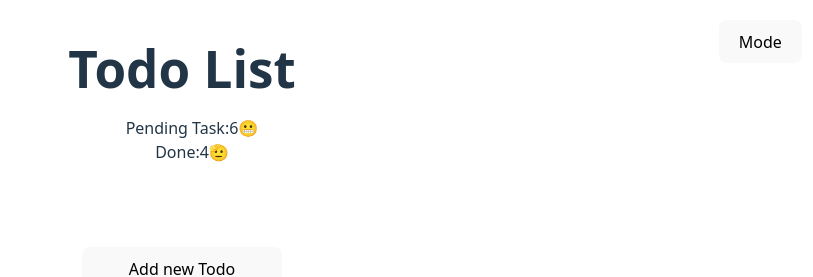
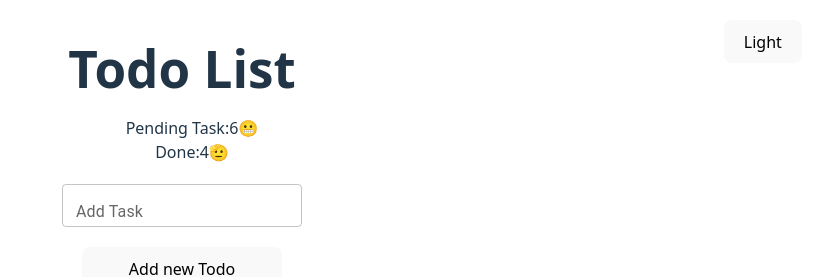
Before and after one commit to RajSiddhpuri44/Todo, a React (Vite) app: page / in a window 1280 px wide. Shown: the top 277 px of the page, without its empty margins (458-1271 px from the left). Built offline with nearby package versions, Linux system fonts and the light colour scheme.

Commit message:
dark theme

```diff
--- a/src/Todo.jsx
+++ b/src/Todo.jsx
@@ -8,6 +8,15 @@ import TextField from "@mui/material/TextField";
 export default function Todo() {
   let [todos, setTodos] = useState(() => arrangeTask(initData));
   let [newTask, setNewTask] = useState("");
+  let [darkMode, setDarkMode] = useState(true);
+
+  function changeTheme() {
+    document.querySelector("body").style.backgroundColor = darkMode
+      ? "white"
+      : "#242424";
+    document.body.style.color = darkMode ? "black" : "white";
+    setDarkMode(!darkMode);
+  }
 
   let totalTask = todos.length;
   let doneTask = todos.filter((task) => task.isDone).length;
@@ -35,7 +44,9 @@ export default function Todo() {
 
   return (
     <>
-      <button className="dark_light_mode">Mode</button>
+      <button className="dark_light_mode" onClick={() => changeTheme()}>
+        {darkMode ? "Light" : "Dark"}
+      </button>
       <h1 id="list-title">Todo List</h1>
       <p id="task-stats">
         <span>
@@ -55,31 +66,6 @@ export default function Todo() {
           onChange={eventHandler}
           label="Add Task"
           variant="outlined"
-          sx={{
-            "& .MuiOutlinedInput-root": {
-              "& fieldset": {
-                borderColor: "white", // default
-              },
-              "_&:hover fieldset": {
-                borderColor: "white",
-              },
-              get "&:hover fieldset"() {
-                return this["_&:hover fieldset"];
-              },
-              set "&:hover fieldset"(value) {
-                this["_&:hover fieldset"] = value;
-              },
-              "&.Mui-focused fieldset": {
-                borderColor: "white", // focus
-              },
-            },
-            "& .MuiInputLabel-root": {
-              color: "white", // label color
-            },
-            "& .MuiInputBase-input": {
-              color: "white", // input text color
-            },
-          }}
         ></TextField>
         <button onClick={addNewTodo} id="add-btn">
           Add new Todo
--- a/src/helper.js
+++ b/src/helper.js
@@ -24,4 +24,5 @@ function arrangeTask(todos) {
   todos.sort((a, b) => a.isDone - b.isDone);
   return todos;
 }
+
 export { checkHandler, capitalizeFirstLetter, removeTask, arrangeTask };
```
